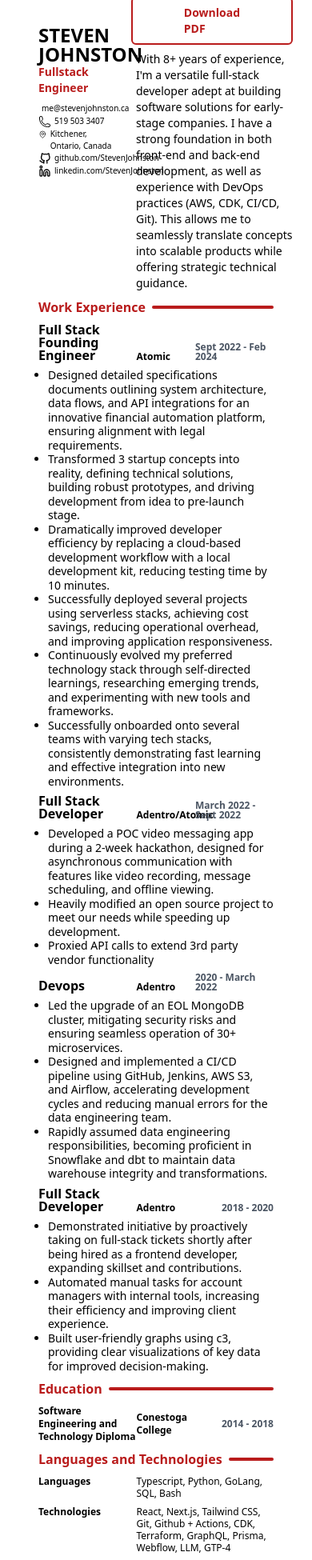
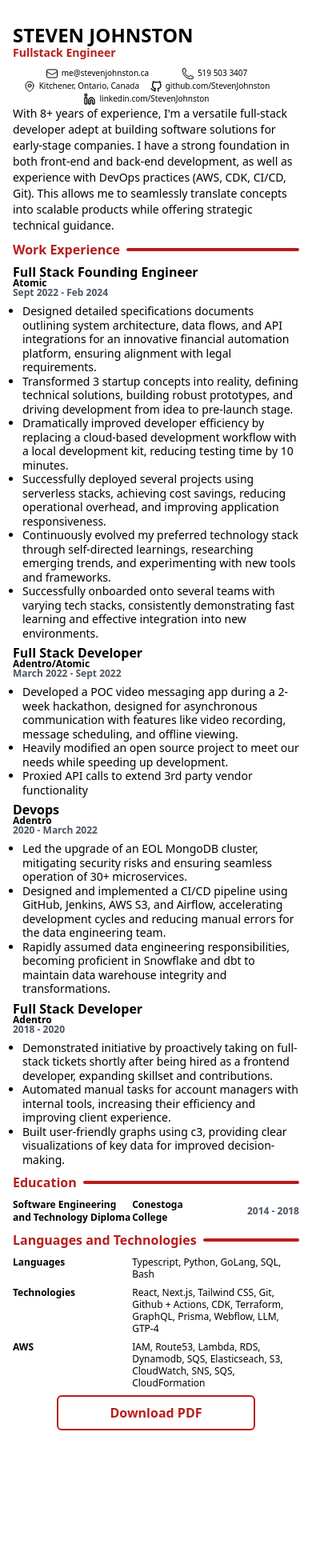
Before and after one commit to StevenJohnston/Resume, a Next.js app in the folder web/: page / in a window 390 px wide. Shown: the top 1950 px of the page at 80% size. After the commit the page ends 1828 px from the top, so only its background shows below. Built offline with nearby package versions, Linux system fonts and the light colour scheme.

Commit message:
Mobile friendly

```diff
--- /dev/null
+++ b/web/app/_components/ResumeDownload.tsx
@@ -0,0 +1,17 @@
+interface ResumeDownloadProps {
+  isPdf?: boolean
+  className?: string
+}
+
+export default function ({ isPdf, className = "" }: ResumeDownloadProps) {
+  return (
+
+    <div className={`${className} flex`}>
+      {
+        !isPdf && (
+          <a href="/api/pdf" className="border-red-700 border-2 rounded-md text-red-700 font-bold px-16 py-2 mb-2 self-end" target="_blank">Download PDF</a>
+        )
+      }
+    </div>
+  )
+}
--- a/web/app/_components/WorkExperience.tsx
+++ b/web/app/_components/WorkExperience.tsx
@@ -21,10 +21,10 @@ export default function WorkExperience({
 }: WorkExperience) {
     return (
         <div className="mb-2">
-            <div className="flex flex-row justify-between mb-2 items-end">
-                <div className="text-base font-bold w-5/12 leading-none">{title}</div>
-                <div className="text-xs font-bold w-3/12 leading-none">{employer}</div>
-                <div className="text-xs text-gray-600 font-bold w-4/12 flex flex-row justify-end leading-none">{durationString(fromDate, toDate)}</div>
+            <div className="flex flex-col sm:flex-row sm:justify-between mb-2 sm:items-end">
+                <div className="text-base font-bold sm:w-5/12 leading-none">{title}</div>
+                <div className="text-xs font-bold sm:w-3/12 leading-none">{employer}</div>
+                <div className="text-xs text-gray-600 font-bold sm:w-4/12 flex flex-row sm:justify-end leading-none">{durationString(fromDate, toDate)}</div>
             </div>
             {
                 children && (
--- a/web/app/page.tsx
+++ b/web/app/page.tsx
@@ -4,6 +4,7 @@ import Education from "@/app/_components/Education";
 import Technology from "@/app/_components/Technology";
 import GithubIcon from "@/app/_components/github-outline.svg"
 import Linked from "@/app/_components/linkedin-outline.svg"
+import ResumeDownload from "./_components/ResumeDownload";
 
 interface ResumeProps {
     isPdf?: boolean
@@ -13,12 +14,13 @@ const Resume = ({ isPdf }: ResumeProps) => {
     const listClasses = isPdf ? 'text-[10px]' : 'text-sm pl-3'
 
     return (
-        <div className="px-12 py-8 md:max-w-4xl">
+        <div className="px-4 sm:px-12 py-8 sm:max-w-4xl">
             {/* Header */}
-            <div className="mb-2 flex flex-row">
-                <div className="mr-6 flex flex-col w-1/3">
+            <div className="mb-2 flex flex-col sm:flex-row">
+                <div className="mr-6 flex flex-col sm:w-1/3">
                     <h1 className="text-2xl leading-none font-bold" >STEVEN JOHNSTON</h1>
                     <p className="font-bold flex text-sm text-red-700 mb-2">Fullstack Engineer</p>
+                    <div className="justify-evenly flex-wrap flex sm:block">
                         <div className="flex flex-row">
                             <EnvelopeIcon className="h-4 w-4" fill="white" />
                             <p className="text-[10px] pl-1">me@stevenjohnston.ca</p>
@@ -44,14 +46,12 @@ const Resume = ({ isPdf }: ResumeProps) => {
                             </a>
                         </div>
                     </div>
-                <div className="text-sm w-2/3">
-                    <div className="h-8 flex flex-row-reverse">
-                        {
-                            !isPdf && (
-                                <a href="/api/pdf" className="border-red-700 border-2 rounded-md text-red-700 font-bold px-16 py-2 mb-2 self-end" target="_blank">Download PDF</a>
-                            )
-                        }
                 </div>
+                <div className="text-sm sm:w-2/3">
+                    <ResumeDownload
+                        isPdf={isPdf}
+                        className="sm:flex hidden justify-end flex-row h-8"
+                    />
                     <p>
                         With 8+ years of experience, I'm a versatile full-stack developer adept at building software solutions for early-stage companies. I have a strong foundation in both front-end and back-end development, as well as experience with DevOps practices (AWS, CDK, CI/CD, Git). This allows me to seamlessly translate concepts into scalable products while offering strategic technical guidance.
                     </p>
@@ -169,6 +169,11 @@ const Resume = ({ isPdf }: ResumeProps) => {
                     />
                 </div>
             </div>
+
+            <ResumeDownload
+                isPdf={isPdf}
+                className="flex sm:hidden flex-row justify-center"
+            />
         </div>
     );
 };
```
Lines whose indentation alone changed are shown as unchanged.
